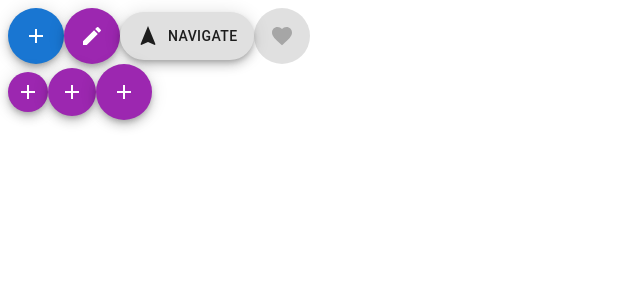
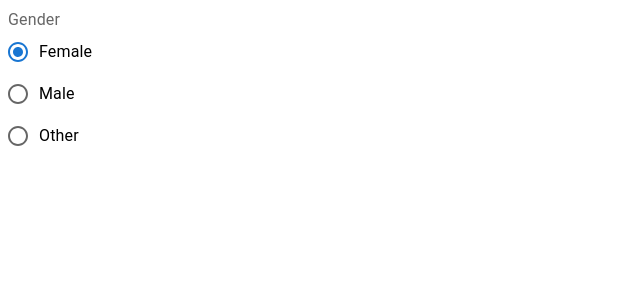
Before and after one commit to iampooran/materialui, a React (Create React App) app: page / in a window 1280 px wide. Shown: the top 300 px of the page, without its empty margins (0-640 px from the left). Built offline with nearby package versions, Linux system fonts and the light colour scheme.

Commit message:
Radio Group Added

```diff
--- a/src/App.js
+++ b/src/App.js
@@ -2,8 +2,9 @@
 // import ButtonExample from "./components/ButtonExample";
 // import ButtonGroupExample from "./components/ButtonGroupExample";
 // import CheckBoxExample from "./components/CheckBoxExample";
+// import FloatingActionButtonExample from "./components/FloatingActionButtonExample";
 
-import FloatingActionButtonExample from "./components/FloatingActionButtonExample";
+import RadioGroupExample from "./components/RadioGroupExample";
 
 function App() {
   return (
@@ -12,7 +13,8 @@
       {/* <AutoCompleteExample/> */}
       {/* <ButtonGroupExample/> */}
       {/* <CheckBoxExample /> */}
-      <FloatingActionButtonExample/>
+      {/* <FloatingActionButtonExample/> */}
+      <RadioGroupExample/>
     </div>
   );
 }
--- a/src/components/FloatingActionButtonExample.jsx
+++ b/src/components/FloatingActionButtonExample.jsx
@@ -1,4 +1,4 @@
-import { Box, Fab } from "@mui/material";
+import { Fab } from "@mui/material";
 import React from "react";
 import AddIcon from "@mui/icons-material/Add";
 import EditIcon from "@mui/icons-material/Edit";
--- /dev/null
+++ b/src/components/RadioGroupExample.jsx
@@ -0,0 +1,23 @@
+import { FormControl, FormControlLabel, FormLabel, Radio, RadioGroup } from '@mui/material'
+import React from 'react'
+
+const RadioGroupExample = () => {
+  return (
+    <div>
+        <FormControl>
+  <FormLabel id="demo-radio-buttons-group-label">Gender</FormLabel>
+  <RadioGroup
+    aria-labelledby="demo-radio-buttons-group-label"
+    defaultValue="female"
+    name="radio-buttons-group"
+  >
+    <FormControlLabel value="female" control={<Radio />} label="Female" />
+    <FormControlLabel value="male" control={<Radio />} label="Male" />
+    <FormControlLabel value="other" control={<Radio />} label="Other" />
+  </RadioGroup>
+</FormControl>
+    </div>
+  )
+}
+
+export default RadioGroupExample
```
